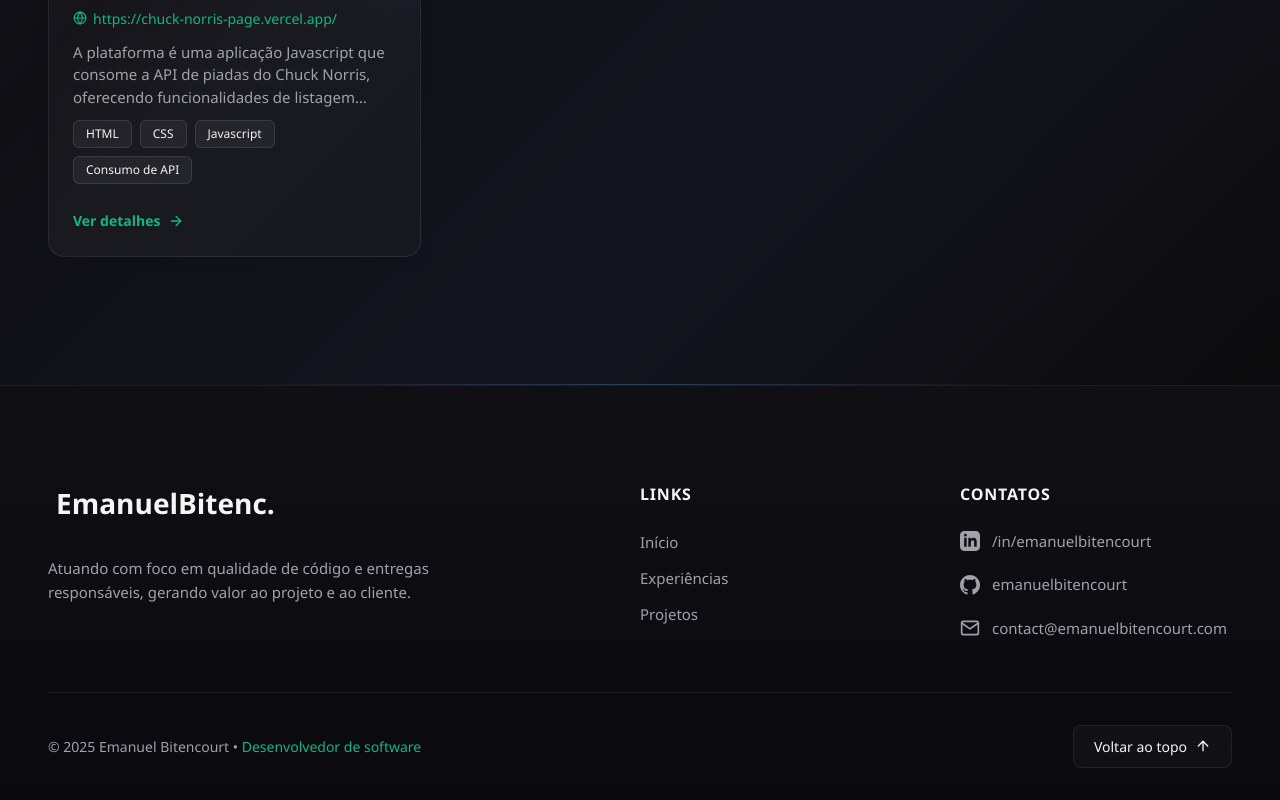
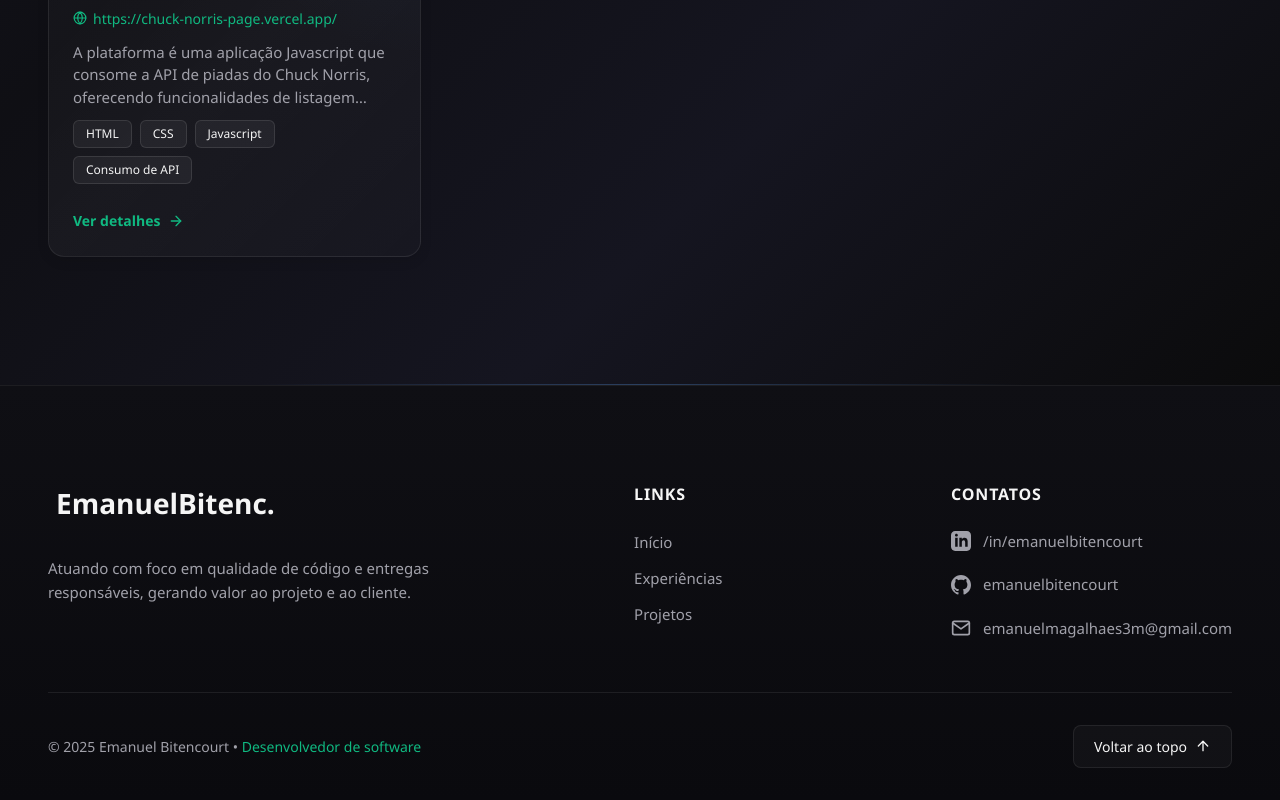
Before and after one commit to EmanuelBitenc/Portfolio-FrontEnd, a React (Vite) app: page / in a window 1280 px wide. Shown: the part 3799-4599 px from the top of the page. Built offline with nearby package versions, Linux system fonts and the light colour scheme.

Commit message:
Correção email

```diff
--- a/src/components/Footer/index.tsx
+++ b/src/components/Footer/index.tsx
@@ -83,7 +83,7 @@ const Footer = () => {
               </li>
               <li>
                 <a
-                  href="mailto:contact@emanuelbitencourt.com"
+                  href="mailto:emanuelmagalhaes3m@gmail.com"
                   className="footer-social-link"
                 >
                   <svg
@@ -100,7 +100,7 @@ const Footer = () => {
                     <path d="M4 4h16c1.1 0 2 .9 2 2v12c0 1.1-.9 2-2 2H4c-1.1 0-2-.9-2-2V6c0-1.1.9-2 2-2z" />
                     <polyline points="22,6 12,13 2,6" />
                   </svg>
-                  contact@emanuelbitencourt.com
+                  emanuelmagalhaes3m@gmail.com
                 </a>
               </li>
             </ul>
```
